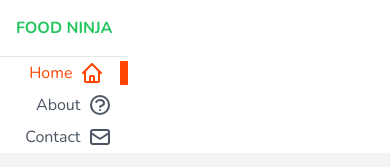
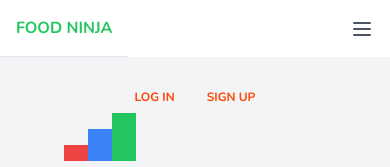
Before and after one commit to RahimliZakir/TailwindCSS-Using, a website: page src/index.html in a window 390 px wide. Shown: the top 167 px of the page. Drawn offline with nearby package versions, Linux system fonts and the light colour scheme.

Commit message:
Responsive Nav (part 2)

```diff
--- /dev/null
+++ b/public/js/index.js
@@ -0,0 +1,10 @@
+const burger = document.querySelector("#burger");
+const menu = document.querySelector("#menu");
+
+burger.addEventListener("click", function () {
+  if (menu.classList.contains("hidden")) {
+    menu.classList.remove("hidden");
+  } else {
+    menu.className += " hidden";
+  }
+});
--- a/src/index.html
+++ b/src/index.html
@@ -10,9 +10,9 @@
   <body class="text-gray-600 font-nunito">
     <div class="grid md:grid-cols-3">
       <!-- content wrapper -->
-      <div class="col-span-1">
+      <div class="md:col-span-1">
         <nav class="text-right">
-          <div>
+          <div class="flex justify-between items-center">
             <h1 class="font-bold uppercase p-4 border-b border-gray-200">
               <a
                 href="/"
@@ -20,10 +20,28 @@
                 >Food Ninja</a
               >
             </h1>
+            <div class="px-4 cursor-pointer md:hidden" id="burger">
+              <svg
+                class="w-6 h-6"
+                fill="none"
+                stroke="currentColor"
+                viewBox="0 0 24 24"
+                xmlns="http://www.w3.org/2000/svg"
+              >
+                <path
+                  stroke-linecap="round"
+                  stroke-linejoin="round"
+                  stroke-width="2"
+                  d="M4 6h16M4 12h16M4 18h16"
+                ></path>
+              </svg>
+            </div>
           </div>
-          <ul>
+          <ul class="hidden md:block" id="menu">
             <li class="py-1">
-              <a href="/" class="text-my-color flex justify-end px-4 border-r-8 border-r-my-color"
+              <a
+                href="/"
+                class="text-my-color flex justify-end px-4 border-r-8 border-r-my-color"
                 >Home
                 <svg
                   class="w-6 h-6 ml-2"
@@ -82,7 +100,7 @@
           </ul>
         </nav>
       </div>
-      <main class="px-16 py-6 bg-gray-100 col-span-2">
+      <main class="px-16 py-6 bg-gray-100 md:col-span-2">
         <div class="flex justify-center text-my-color md:justify-end">
           <a href="/" class="btn border-primary md:border-2 hover:bg-gray-300"
             >Log in</a
@@ -299,5 +317,7 @@
         </div>
       </main>
     </div>
+
+    <script src="../public/js/index.js"></script>
   </body>
 </html>
```
Also changed, not shown: public/css/style.css.
